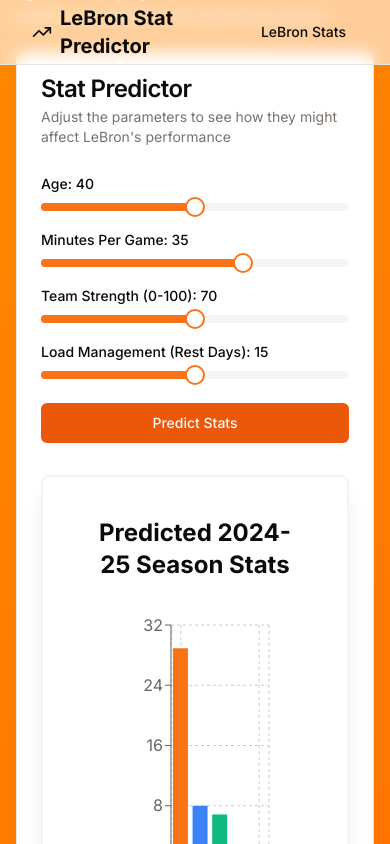
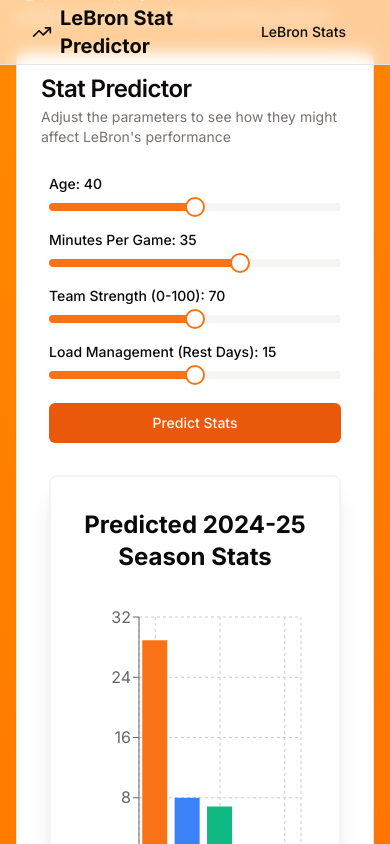
Before and after one commit to nicholaschen09/lebron-stat-predictor, a Next.js app: page / in a window 390 px wide. Both pictures are taken after a click on the button "Predict Stats". Shown: the part 958-1802 px from the top of the page. Built offline with nearby package versions, Linux system fonts and the light colour scheme.

Commit message:
fixed mobile view

```diff
--- a/components/stat-predictor-form.tsx
+++ b/components/stat-predictor-form.tsx
@@ -63,8 +63,8 @@ export default function StatPredictorForm() {
     : []
 
   return (
-    <div className="grid grid-cols-1 md:grid-cols-12 gap-8">
-      <div className="md:col-span-4 space-y-6">
+    <div className="flex flex-col w-full gap-8 md:grid md:grid-cols-12">
+      <div className="w-full md:col-span-4 space-y-6 px-2 sm:px-4">
         <div className="space-y-4">
           <div className="space-y-2">
             <Label htmlFor="age">Age: {age}</Label>
@@ -110,9 +110,9 @@ export default function StatPredictorForm() {
       </div>
 
       {prediction && (
-        <div className="md:col-span-8 flex items-center">
-          <Card className="w-full max-w-3xl h-fit shadow-xl border-2 border-gray-100 mx-auto">
-            <CardContent className="pt-10 pb-10 px-12 space-y-8">
+        <div className="w-full md:col-span-8 flex items-center px-2 sm:px-4">
+          <Card className="w-full max-w-full h-fit shadow-xl border-2 border-gray-100 mx-auto">
+            <CardContent className="pt-8 pb-8 px-2 sm:px-6 md:px-12 space-y-8">
               <div className="space-y-6">
                 <h3 className="text-2xl font-bold text-center">Predicted 2024-25 Season Stats</h3>
                 <div className="h-[320px] w-full">
```
